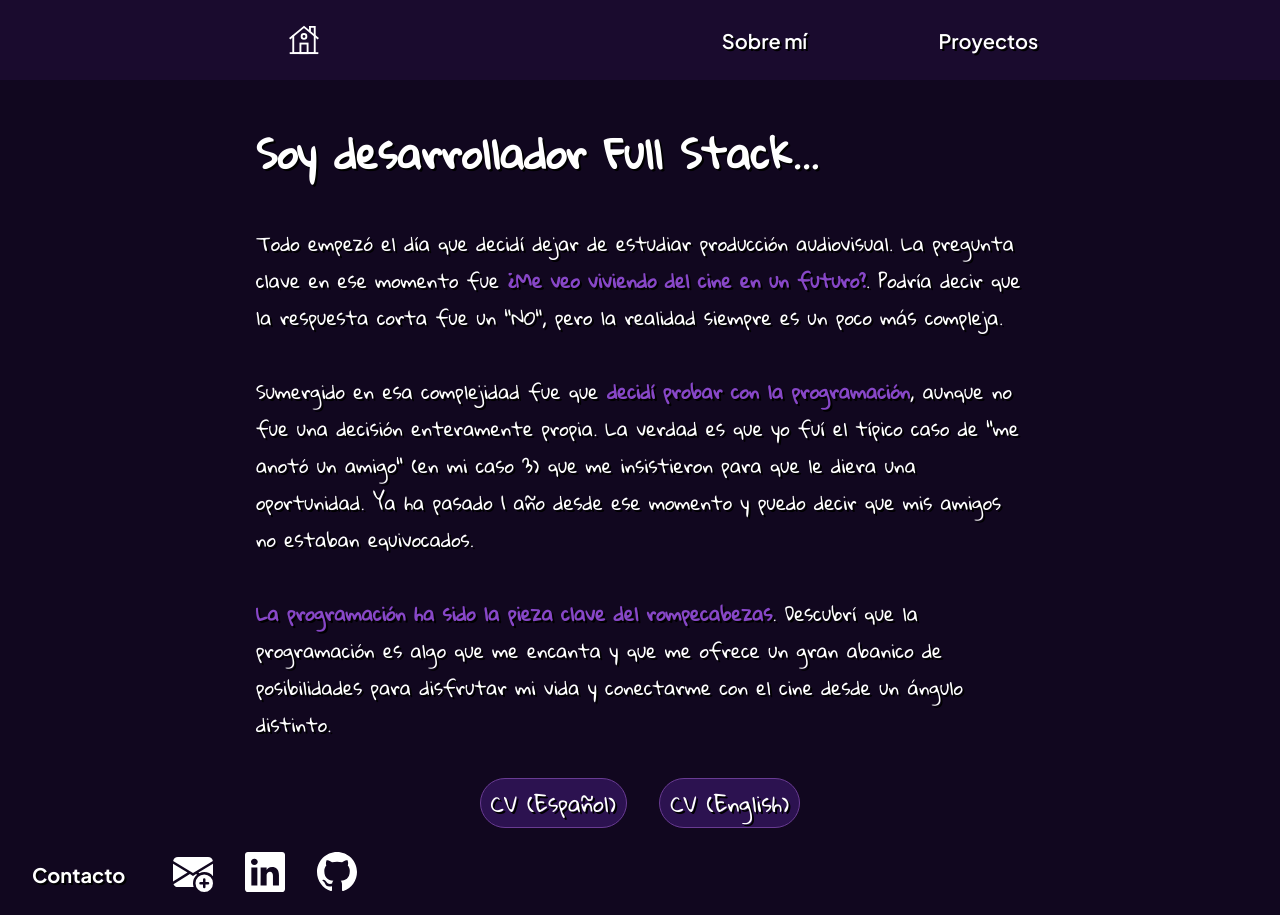
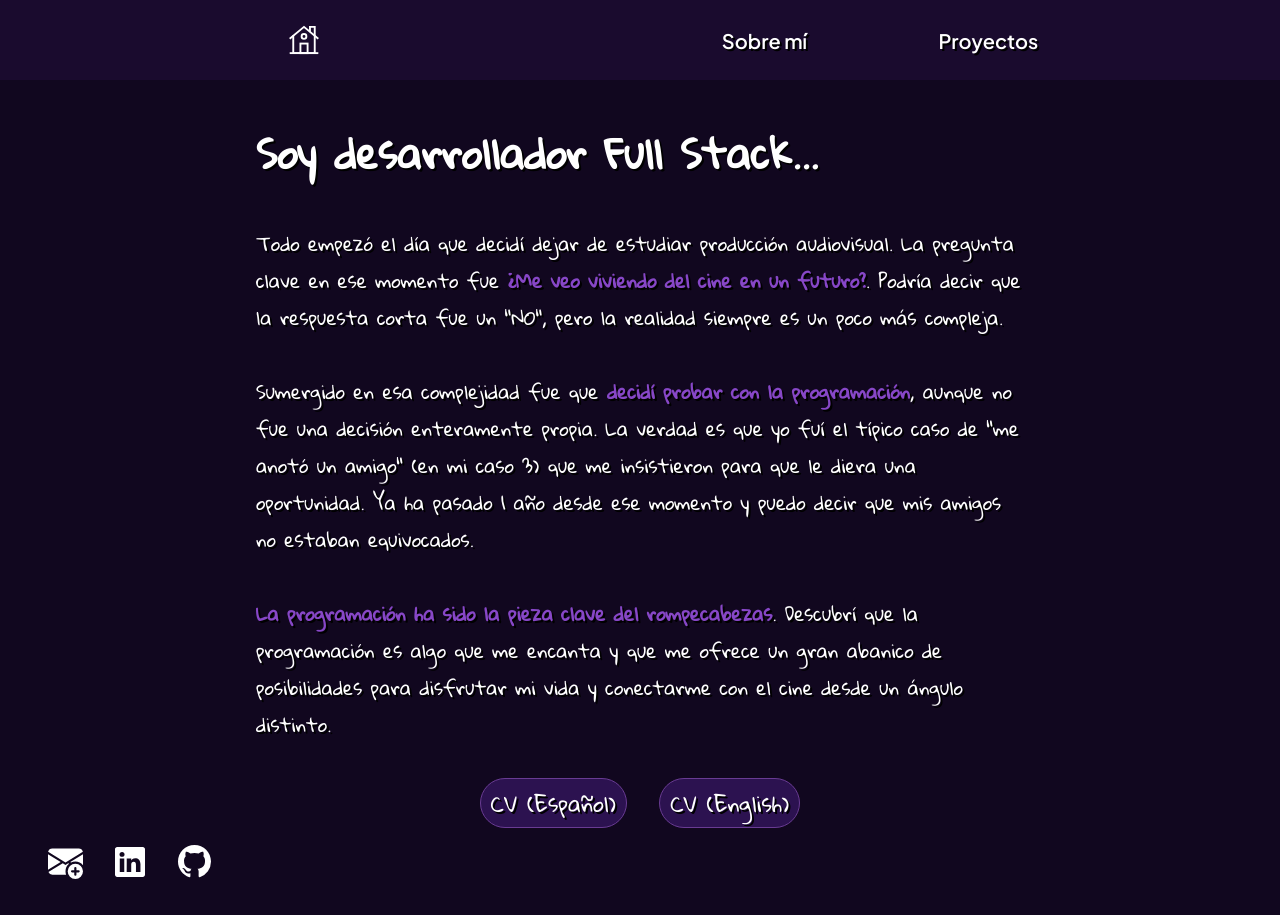
Before and after one commit to Gbw699/My-portfolio, a Next.js app: page /about in a window 1280 px wide. Built offline with nearby package versions, Linux system fonts and the light colour scheme.

Commit message:
fix contact component

```diff
--- a/src/app/layout.tsx
+++ b/src/app/layout.tsx
@@ -19,9 +19,7 @@ export default function RootLayout({
           <Navbar />
         </header>
         {children}
-        <footer>
-          <Contact />
-        </footer>
+        <Contact />
       </body>
     </html>
   )
--- a/src/components/contact/Contact.module.scss
+++ b/src/components/contact/Contact.module.scss
@@ -5,7 +5,7 @@
     display: flex;
     justify-content: flex-start;
     align-items: center;
-    padding: 0.5rem 0;
+    padding: 0 2rem 2rem 2rem;
 
     .text {
         font-size: 20px;
--- a/src/components/contact/Contact.tsx
+++ b/src/components/contact/Contact.tsx
@@ -8,16 +8,15 @@ const plus_jakarta_sans = Plus_Jakarta_Sans({
 })
 
 export default function Contact() {
-    return <div className={`${styles.container} ${plus_jakarta_sans.className}`}>
-        <h2 className={styles.text}>Contacto</h2>
+    return <footer className={`${styles.container} ${plus_jakarta_sans.className}`}>
         <a href="mailto:gdbarimboim@gmail.com" target="_blank">
-            <Image src={"/envelope-plus-fill.svg"} alt="email" width={40} height={40} className={styles.icons} loading="eager" />
+            <Image src={"/envelope-plus-fill.svg"} alt="email" width={35} height={35} className={styles.icons} loading="eager" />
         </a>
         <a href="https://www.linkedin.com/in/gabriel-barimboim/" target="_blank">
-            <Image src={"/linkedin.svg"} alt="linkedin" width={40} height={40} className={styles.icons} loading="eager" />
+            <Image src={"/linkedin.svg"} alt="linkedin" width={30} height={30} className={styles.icons} loading="eager" />
         </a>
         <a href="https://github.com/Gbw699" target="_blank">
-            <Image src={"/github.svg"} alt="github" width={40} height={40} className={styles.icons} loading="eager" />
+            <Image src={"/github.svg"} alt="github" width={35} height={33} className={styles.icons} loading="eager" />
         </a>
-    </div>
+    </footer>
 }
```
